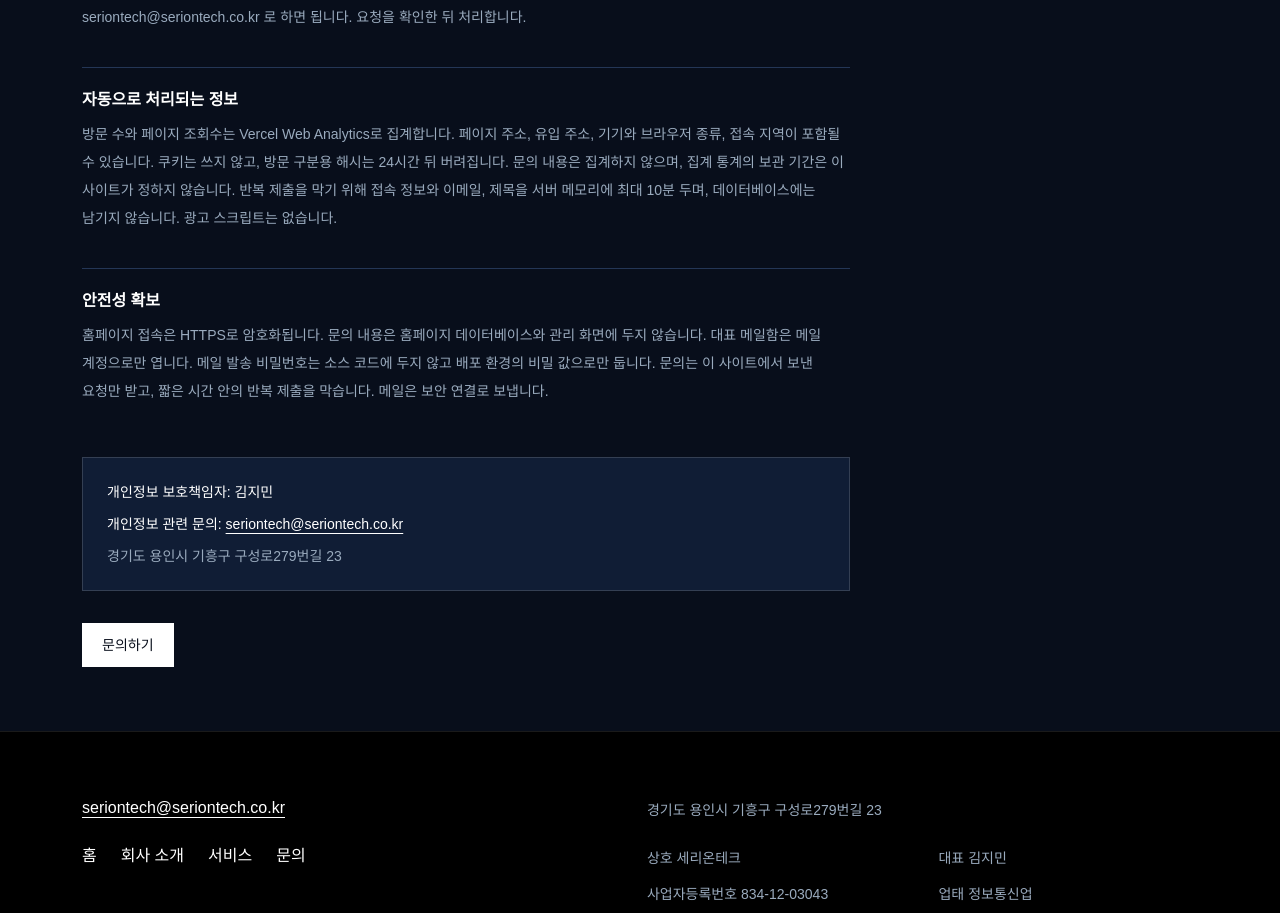
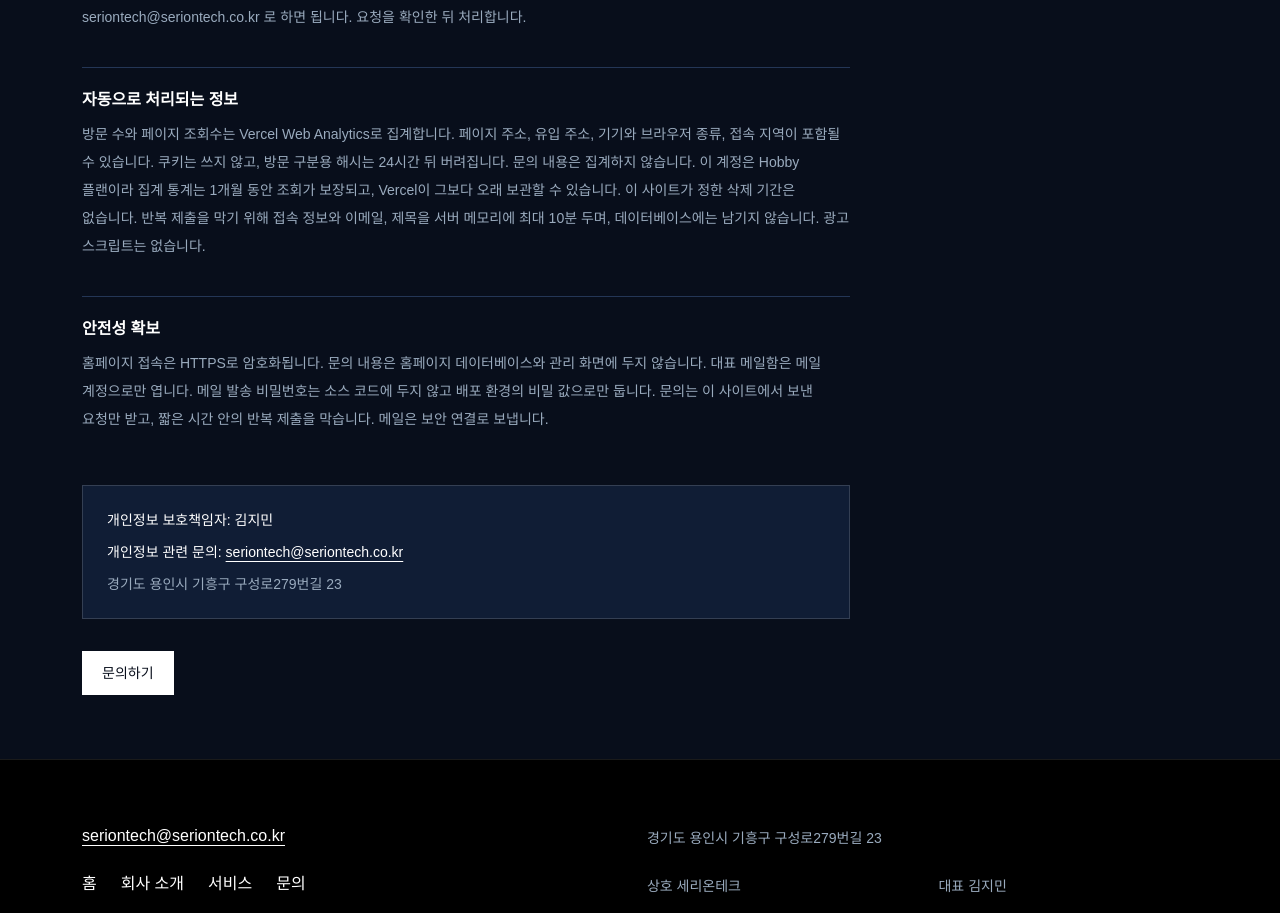
Before and after one commit to renoa1990/seriontech, a Next.js app: page /privacy in a window 1280 px wide. Shown: the part 1740-2653 px from the top of the page. Built offline with nearby package versions, Linux system fonts and the light colour scheme; a web font is replaced by a local one.

Commit message:
방문 수 집계의 조회 보장 기간을 Hobby 플랜 기준에 맞춘다.

```diff
--- a/src/app/privacy/page.tsx
+++ b/src/app/privacy/page.tsx
@@ -50,7 +50,7 @@ const sections = [
   },
   {
     title: "자동으로 처리되는 정보",
-    body: "방문 수와 페이지 조회수는 Vercel Web Analytics로 집계합니다. 페이지 주소, 유입 주소, 기기와 브라우저 종류, 접속 지역이 포함될 수 있습니다. 쿠키는 쓰지 않고, 방문 구분용 해시는 24시간 뒤 버려집니다. 문의 내용은 집계하지 않으며, 집계 통계의 보관 기간은 이 사이트가 정하지 않습니다. 반복 제출을 막기 위해 접속 정보와 이메일, 제목을 서버 메모리에 최대 10분 두며, 데이터베이스에는 남기지 않습니다. 광고 스크립트는 없습니다.",
+    body: "방문 수와 페이지 조회수는 Vercel Web Analytics로 집계합니다. 페이지 주소, 유입 주소, 기기와 브라우저 종류, 접속 지역이 포함될 수 있습니다. 쿠키는 쓰지 않고, 방문 구분용 해시는 24시간 뒤 버려집니다. 문의 내용은 집계하지 않습니다. 이 계정은 Hobby 플랜이라 집계 통계는 1개월 동안 조회가 보장되고, Vercel이 그보다 오래 보관할 수 있습니다. 이 사이트가 정한 삭제 기간은 없습니다. 반복 제출을 막기 위해 접속 정보와 이메일, 제목을 서버 메모리에 최대 10분 두며, 데이터베이스에는 남기지 않습니다. 광고 스크립트는 없습니다.",
   },
   {
     title: "안전성 확보",
```
